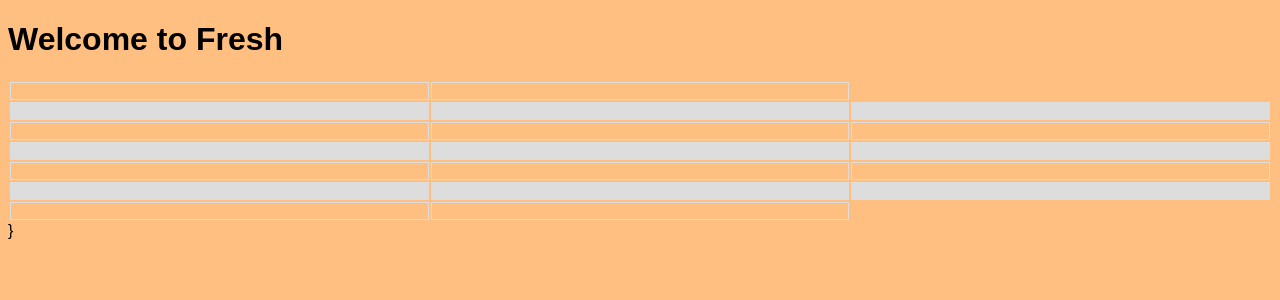
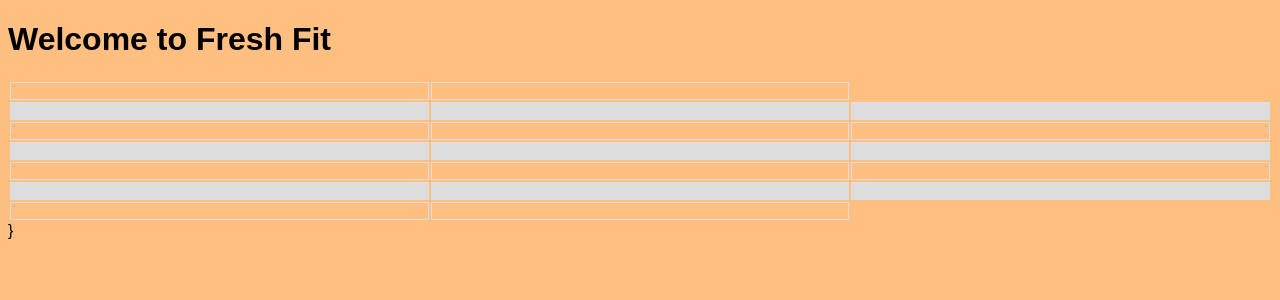
Before and after one commit to DaceT/HU, a Python web app: template templates/graph.html in a window 1280 px wide. Shown: the top 300 px of the page. Run offline with Jinja, Linux system fonts and the light colour scheme; the template is opened without the code that fills it, so the values that code supplies are empty.

Commit message:
made changes to the login

```diff
--- a/resources/style.css
+++ b/resources/style.css
@@ -5,6 +5,8 @@
     position: relative;
     display: inline-block;
     cursor: pointer;
+    background-color: #555;
+
 }
 .navbar {
 
--- a/templates/graph.html
+++ b/templates/graph.html
@@ -1,7 +1,7 @@
 <!DOCTYPE html>
 <html>
 <head>
-<h1> Welcome to Fresh </h1>
+<h1> Welcome to Fresh Fit </h1>
 <link rel="stylesheet" href="resources/graph.css">
 <style>
 
--- a/templates/tmpl.html
+++ b/templates/tmpl.html
@@ -2,11 +2,12 @@
 <html>
 <head>
 <h1><b><font face="verdana"><center>FRESH FIT</center></font></b></h1>
-
+<button>
 <a href='{{html_login_url}}'>Login</a>
 <div class="popup">
   <span class="popuptext" id="myPopup"></span>
 </div>
+</button>
 <!-- <br>
 	<input type=button value= Home Page></input>
 	<a href=" ">
```
Also changed, not shown: 2 other files.
